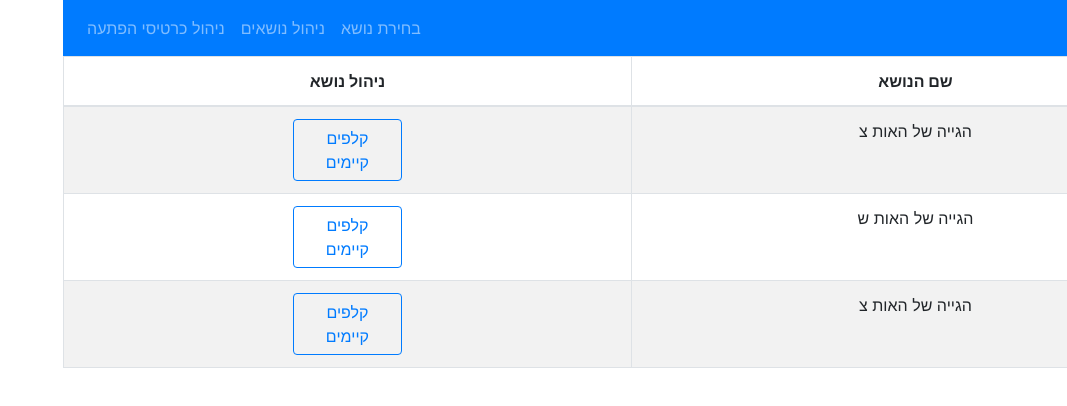
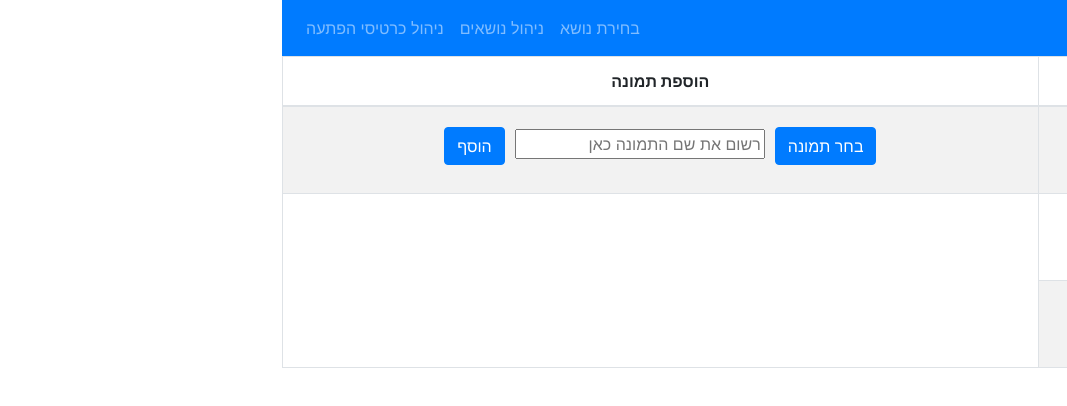
Before and after one commit to HarelKahani/T-Talk, a React (Create React App) app in the folder react_demo_shai/: page /ManageTopic in a window 1280 px wide. Shown: the top 406 px of the page, without its empty margins (213-1280 px from the left). Built offline with nearby package versions, Linux system fonts and the light colour scheme.

Commit message:
added the abillity to upload an image to firebase

```diff
--- a/react_demo_shai/src/crads_upload/img_upload.js
+++ b/react_demo_shai/src/crads_upload/img_upload.js
@@ -1,52 +1,90 @@
 import React, {Component} from 'react';
-import './img_upload.css'
+// import './img_upload.css'
+import {Button} from 'react-bootstrap';
 import axios from 'axios'
 
 export class Upload extends Component {
-    state = {
-        selectedFile: null,
-        imgName: null
-    };
+    constructor(props) {
+        super(props);
+        this.state = {
+            inputValue: '',
+            selectedFile: null,
+            imgName: null,
+            uploadState: null
+        };
+    }
 
     getName = event =>{
-        //TODO: findout how to get name
-        let name = "nnn"
+        let name = event.target.value
+        console.log(name)
+        let fileName = `${name}.JPG`
         this.setState({
-            imgName: name
+            imgName: fileName
         });
     }
 
-    imgSelectHandler = event =>{
-        console.log(event)
-        this.setState({
-            selectedFile: event.targaet.files[0]
-        });
+    imgSelectHandler = evt =>{
+        // let vfile = val.target.files[0]
+        // console.log(vfile)
+        // this.setState({
+        //     selectedFile: vfile
+        // });
 
-        // console.log(event.persist() || event);
+        // event.persist()
+        console.log(evt)
+        let file = evt.target.files[0]
+        this.setState(prevState => ({
+            selectedFile: file
+        }));
+        console.log(file)
+        console.log(this.state)
     }
 
-    imgUploadHAndler = event => {
+    imgUploadHAndler = () => {
+        if(this.state.selectedFile == null){
+            console.log("No image was uploaded");
+            alert("לא נבחרה תמונה");
+            return;
+        }
         const fd = new FormData();
         fd.append('image', this.state.selectedFile, this.state.imgName);
+        console.log(fd);
         axios.post('https://us-central1-t-talk-game.cloudfunctions.net/uploadFile', fd)
-        .then(res =>
-            console.log(res))
+        .then(res =>{
+                console.log(res);
+                this.setState({
+                uploadState: res.status
+                });
+            }
+        )
+    }
+
+    displayDiv = () =>{
+        if (this.state.uploadState === 200){
+            return "none";
+        }
+        else{
+            return 'inline';
+        }
     }
 
     render() {
         return (
-            <div id="img-upload">
-                <input type="text" onChange={this.getName}/>
+            <div style = {{display: this.displayDiv}}>
                 <input
-
                 type="file"
-                onChange={this.imgUploadHandler}/>
-
-                <button onClick={this.imgUploadHAndler}>Upload</button>
+                style={{display: 'none'}}
+                value={this.state.inputValue}
+                ref={fileInput=> this.fileInput = fileInput}
+                onChange={evt => this.imgSelectHandler(evt)}/>
+                <Button onClick={() => this.fileInput.click()}>בחר תמונה</Button>
+                <input
+                placeholder="רשום את שם התמונה כאן"
+                type="text"
+                style = {{margin: '10px', width: '250px'}}
+                onChange={this.getName}/>
+                <Button onClick={this.imgUploadHAndler}>הוסף</Button>
             </div>
         );
     }
 }
-// style={{display: 'none'}}
- // ref={fileInput=> this.fileInput = fileInput}/>
-                // <button onClick={() => this.fileInput()}>Choose Image</button>
--- a/react_demo_shai/src/pages/ManageTopic.js
+++ b/react_demo_shai/src/pages/ManageTopic.js
@@ -20,6 +20,7 @@ class ManageTopic extends Component {
                         <th >#</th>
                         <th>שם הנושא</th>
                         <th>ניהול נושא</th>
+                        <th>הוספת תמונה</th>
                     </tr>
                 </thead>
                 <tbody>
@@ -35,9 +36,11 @@ class ManageTopic extends Component {
                                 />
                             </ButtonToolbar>
                         </td>
-                        {/* <td>
-                            <Upload />
-                        </td> */}
+                        <td>
+                            {/* <ButtonToolbar> */}
+                                <Upload/>
+                            {/* </ButtonToolbar> */}
+                        </td>
                     </tr>
                     <tr>
                         <td>2</td>
```
